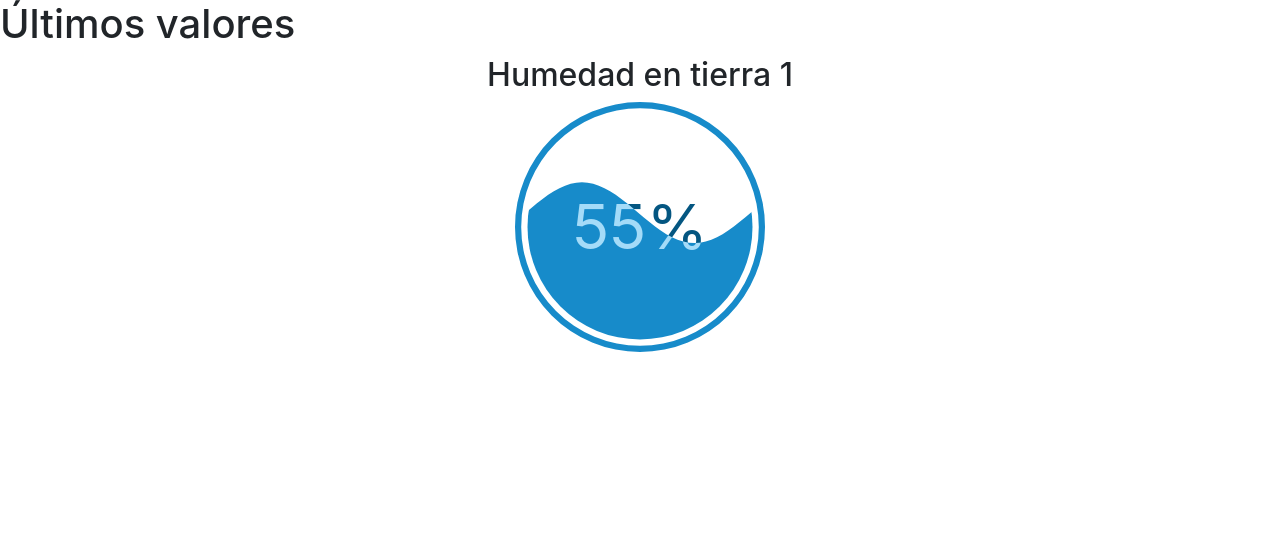
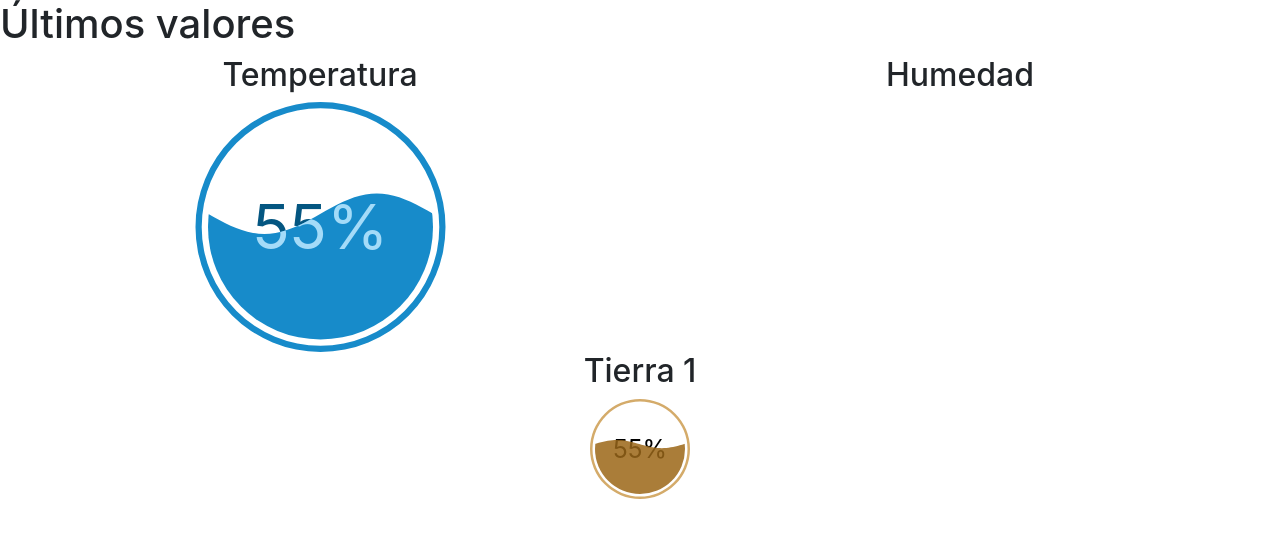
Before and after one commit to jotajotaramirez/pisensor, a website: page app/static/index.html in a window 1280 px wide. Drawn offline with nearby package versions, Linux system fonts and the light colour scheme.

Commit message:
Adds humidity gauge

```diff
--- a/app/static/index.html
+++ b/app/static/index.html
@@ -14,23 +14,47 @@
   <div class="container-fluid">
     <div class="row text-center">
       <div class="col-sm">
-        <h2>Humedad en tierra 1</h2>
+        <h2>Temperatura</h2>
+      </div>
+      <div class="col-sm">
+        <h2>Humedad</h2>
       </div>
     </div>
     <div class="row text-center">
       <div class="col-sm">
-          <svg id="ground1" width="100%" height="250" onclick="gauge2.update(NewValue());"></svg>
+        <svg id="humidity" width="50%" height="250" onclick="gauge2.update(NewValue());"></svg>
+      </div>
+      <div class="col-sm">
+
+      </div>
+    </div>
+
+    <div class="row text-center">
+        <div class="col-sm">
+          <h2>Tierra 1</h2>
+        </div>
+      </div>
+    <div class="row text-center">
+      <div class="col-sm">
+          <svg id="ground1" height="100" onclick="gauge2.update(NewValue());"></svg>
       </div>
     </div>
   </div>
 
-  <script language="JavaScript">
-    var config = liquidFillGaugeDefaultSettings();
-    config.waveAnimateTime = 2000;
-    config.waveHeight = 0.3;
-    config.waveCount = 1;
+  <script>
+    const humidityConfig = liquidFillGaugeDefaultSettings();
+    humidityConfig.waveAnimateTime = 5000;
+    humidityConfig.waveHeight = 0.2;
+    loadLiquidFillGauge("humidity", 55, humidityConfig);
 
-    loadLiquidFillGauge("ground1", 55, config);
+    const groundConfig = liquidFillGaugeDefaultSettings();
+    groundConfig.waveAnimateTime = 2000;
+    groundConfig.waveHeight = 0.1;
+    groundConfig.circleColor = "#D4AB6A";
+    groundConfig.textColor = "#000";
+    groundConfig.waveTextColor = "#805615";
+    groundConfig.waveColor = "#AA7D39";
+    loadLiquidFillGauge("ground1", 55, groundConfig);
 </script>
 </body>
 </html>
```
